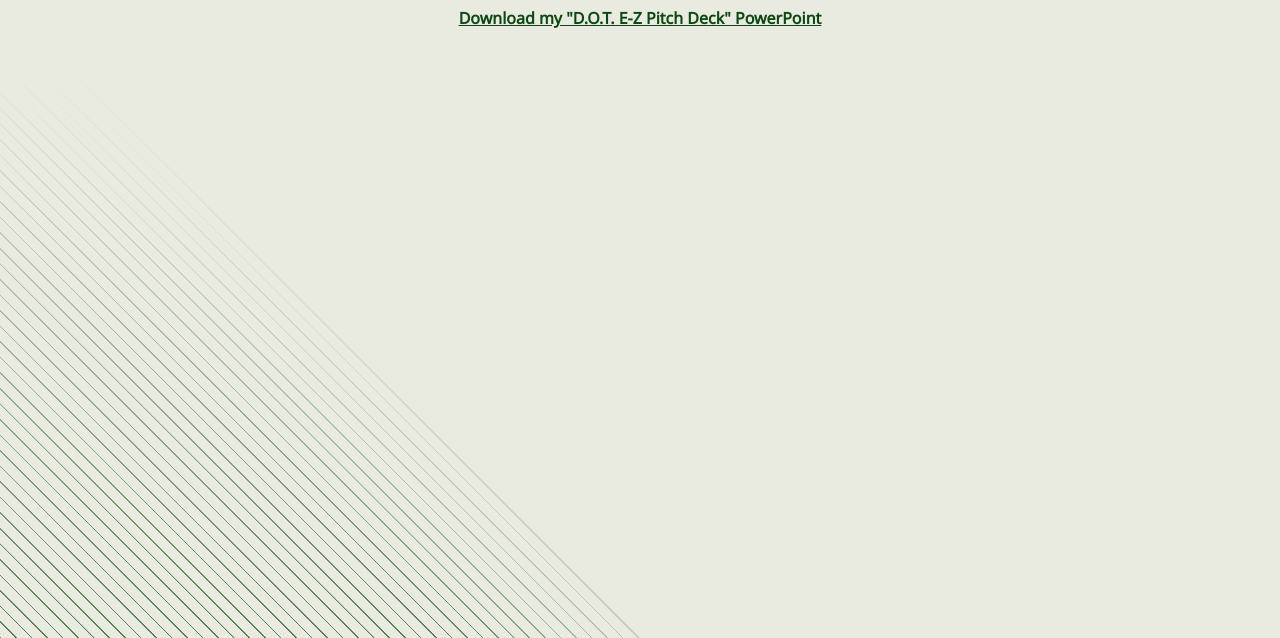
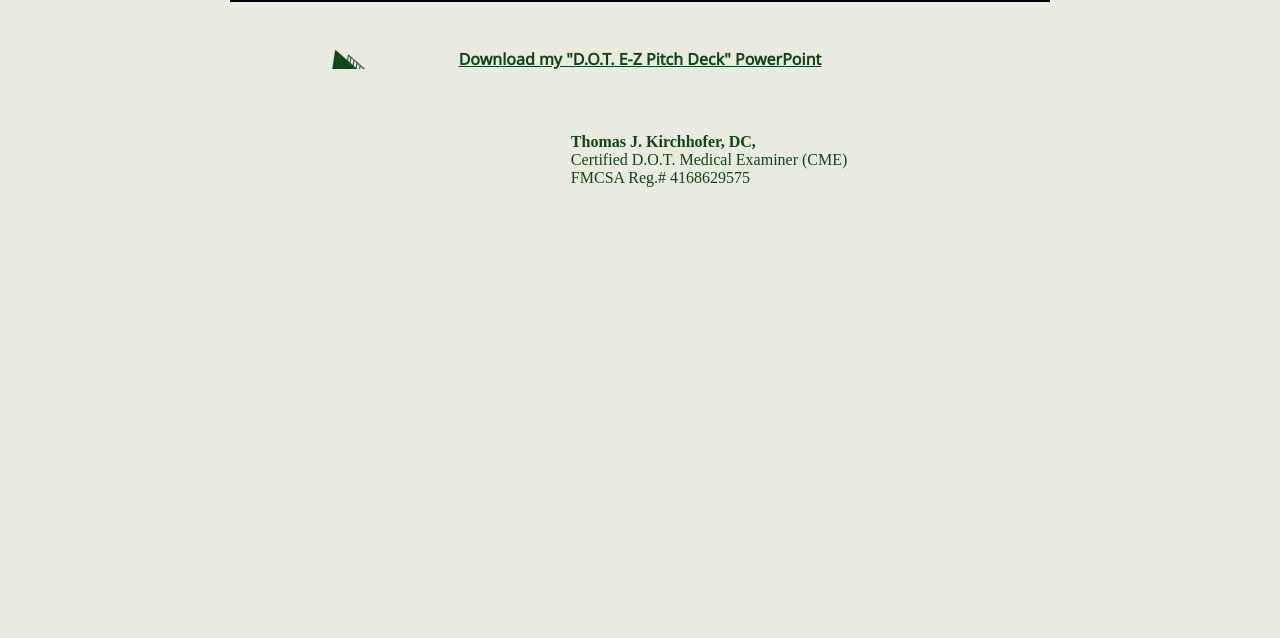
Before and after one commit to eriknicholas/eriknicholas.github.io, a plain HTML site: page index.html in a window 1280 px wide. Shown: the part 194-832 px from the top of the page. Drawn offline with Linux system fonts and the light colour scheme.

Commit message:
Img and update

```diff
--- a/index.html
+++ b/index.html
@@ -11,17 +11,22 @@
       /*! END: normalize.css */
       HTML,BODY{background-color:#e9eae0;color:#0e4714;font-family:"Noto Sans",sans-serif;text-align:center;min-height:100vh;}
       BODY{padding:1rem;position:relative;}
-      H1{font-family: 'Times New Roman', Times, serif; font-size: clamp(34px, 5cqw, 72px); margin:1rem auto .2rem}
+      H1{font-family: 'Times New Roman', Times, serif; font-size: clamp(34px, 5cqw, 72px); margin:1rem auto .75rem}
       H2{border:3px solid black;border-left:0;border-right:0;display:inline-block;margin:0 auto 1rem;font-size: clamp(18px, 3cqw, 36px);padding: 1% 4rem 1.5%;}
-      A:any-link{color:#0e4714;font-weight:bold}
+      BODY > A:any-link{display:block;color:#0e4714;font-weight:bold; margin:2rem auto 3rem; position:relative;width:50%;background: url('green-double-arrow.png') no-repeat;}
       BODY::after{content:'';height:80cqh;width:80cqh;
-  background-image:linear-gradient(to bottom left, #e9eae0 45%, transparent 65%), repeating-linear-gradient(45deg, transparent, transparent 1.1px,#e9eae0 1.2px,#e9eae0 11px),linear-gradient(#e9eae0 10%,#0e4714aa);clip-path:polygon(0 0, 100% 100%, 0 100%); position:absolute;bottom:0;left:0;
+  background-image:linear-gradienzt(to bottom left, #e9eae0 45%, transparent 65%), repeating-linear-gradient(45deg, transparent, transparent 1.1px,#e9eae0 1.2px,#e9eae0 11px),linear-gradient(#e9eae0 10%,#0e4714aa);clip-path:polygon(0 0, 100% 100%, 0 100%); position:absolute;bottom:0;left:0;
 }
    </style>
 </head>
 <body>
    <h1>D.O.T. E-Z</h1>
-   <h2>A Most Unique Hybrid Practice Possibility</h2><br/>
+   <h2>A Most Unique Hybrid Practice&nbsp;Possibility</h2>
    <a href="dot-ez-pitch-deck.pptx" target="_blank">Download my "D.O.T. E-Z Pitch Deck" PowerPoint</a>
+   <p style="font-family: 'Times New Roman', Times, serif; text-align:left;display:inline-block;transform:translateX(25%)">
+     <b>Thomas J. Kirchhofer, DC,</b><br />
+      Certified D.O.T. Medical Examiner (CME)<br />
+      FMCSA Reg.# 4168629575
+   </p>
 </body>
 </html>
```
Also changed, not shown: green-double-arrow.png (added).
